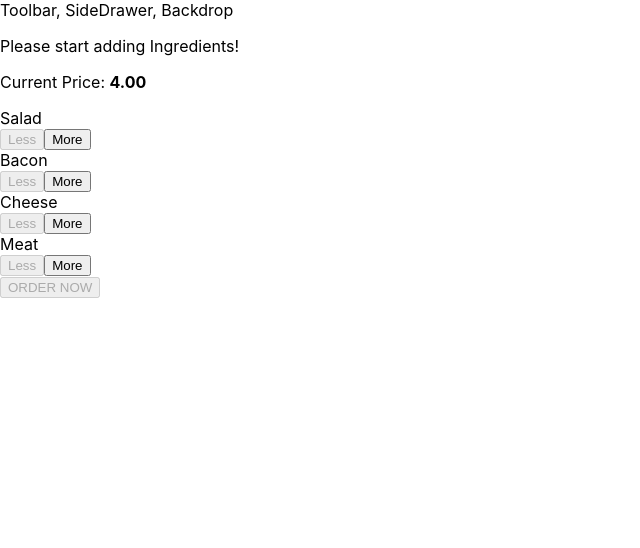
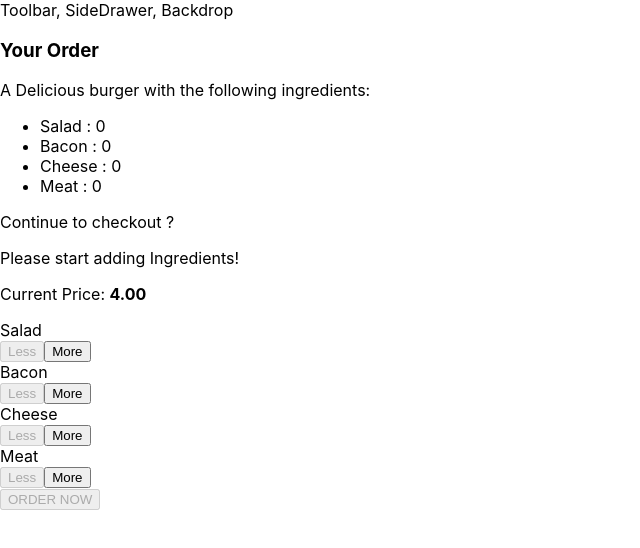
Before and after one commit to 1kevinson/react-complete-guide, a React app in the folder burger-builder/: page / in a window 1280 px wide. Shown: the top 548 px of the page, without its empty margins (0-640 px from the left). Built offline with nearby package versions, Linux system fonts and the light colour scheme.

Commit message:
[Burger Builder](<logic>): Creating the order summary modal

```diff
--- /dev/null
+++ b/burger-builder/src/components/Burger/OrderSummary/OrderSummary.js
@@ -0,0 +1,26 @@
+import React from "react";
+
+import Aux from "../../../hoc/Aux";
+
+const orderSummary = (props) => {
+  const ingredientSummary = Object.keys(props.ingredients).map(
+    (igKey, index) => {
+      return (
+        <li key={index}>
+          <span style={{ textTransform: "capitalize" }}>{igKey}</span> :{" "}
+          {props.ingredients[igKey]}
+        </li>
+      );
+    }
+  );
+  return (
+    <Aux>
+      <h3>Your Order</h3>
+      <p>A Delicious burger with the following ingredients:</p>
+      <ul>{ingredientSummary}</ul>
+      <p>Continue to checkout ?</p>
+    </Aux>
+  );
+};
+
+export default orderSummary;
--- /dev/null
+++ b/burger-builder/src/components/UI/Modal/Modal.css
@@ -0,0 +1,20 @@
+.Modal {
+  position: fixed;
+  z-index: 500;
+  background-color: white;
+  width: 70%;
+  border: 1px solid #ccc;
+  box-shadow: 1px 1px 1px black;
+  padding: 16px;
+  left: 15%;
+  top: 30%;
+  box-sizing: border-box;
+  transition: all 0.3s ease-out;
+}
+
+@media (min-width: 600px) {
+  .Modal {
+    width: 500px;
+    left: calc(50% - 250px);
+  }
+}
--- /dev/null
+++ b/burger-builder/src/components/UI/Modal/Modal.js
@@ -0,0 +1,9 @@
+import React from "react";
+
+import classes from "./Modal.css";
+
+const modal = (props) => {
+  return <div className={classes.Modal}>{props.children}</div>;
+};
+
+export default modal;
--- a/burger-builder/src/containers/BurgerBuilder/BurgerBuilder.js
+++ b/burger-builder/src/containers/BurgerBuilder/BurgerBuilder.js
@@ -8,6 +8,8 @@
 import Aux from "../../hoc/Aux";
 import Burger from "../../components/Burger/Burger";
 import BuildControls from "../../components/Burger/BuildControls/BuildControls";
+import Modal from "../../components/UI/Modal/Modal";
+import OrderSummary from "../../components/Burger/OrderSummary/OrderSummary";
 
 const INGREDIENT_PRICES = {
   salad: 0.5,
@@ -85,6 +87,10 @@
 
     return (
       <Aux>
+        <Modal>
+          <OrderSummary ingredients={this.state.ingredients} />
+        </Modal>
+
         <Burger ingredients={this.state.ingredients} />
         <BuildControls
           ingredientAdded={this.addIngredientHandler}
```
Also changed, not shown: burger-builder/src/components/UI/Backdrop/Backdrop.js (added).
